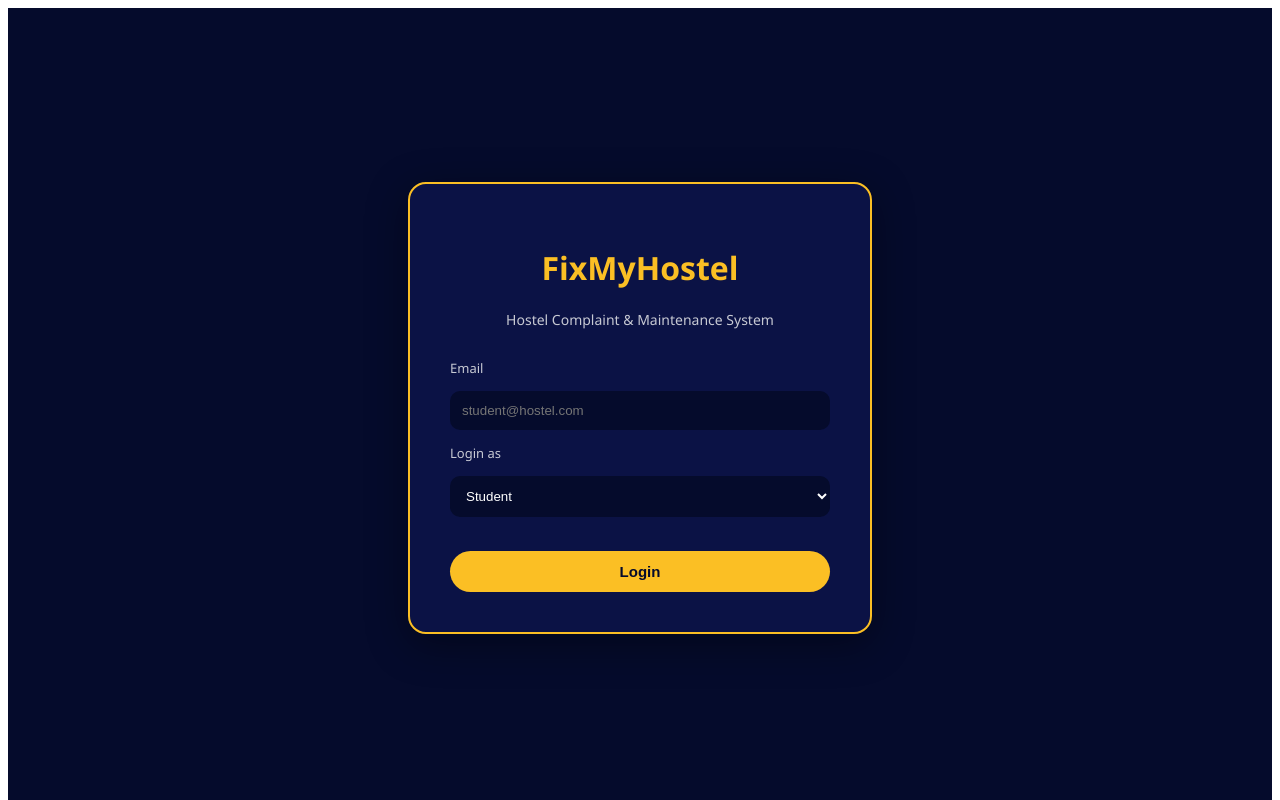
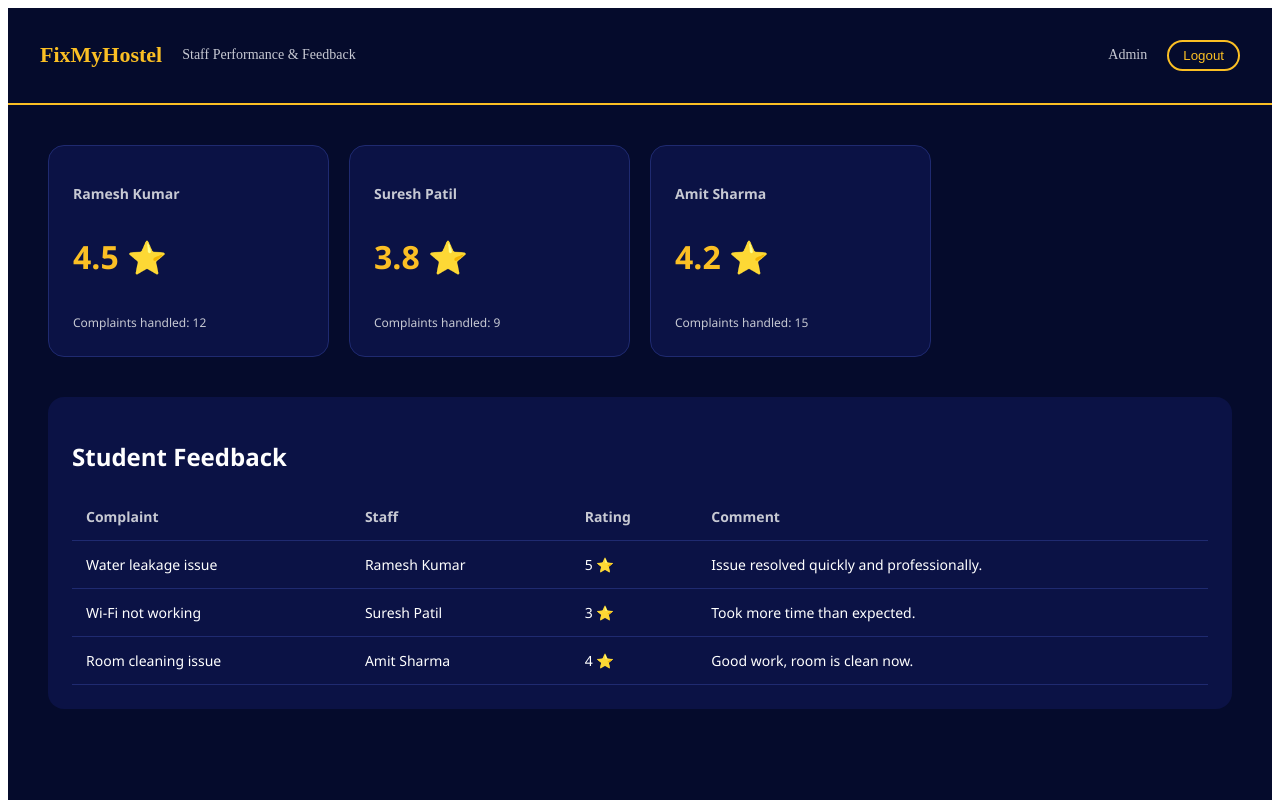
Before and after one commit to raikarshubham/FixMyHostel, a React app in the folder frontend/: page /admin/staff-performance in a window 1280 px wide. Before the commit this address led to /login. Shown: the top 800 px of the page. Built offline with nearby package versions, Linux system fonts and the light colour scheme; sample sign-in values are in the browser's storage; the HTML template or start-up script is replaced by a standard one.

Commit message:
Staff Feedback

```diff
--- a/frontend/src/App.jsx
+++ b/frontend/src/App.jsx
@@ -13,6 +13,7 @@ import Feedback from "./pages/student/Feedback";
 import ComplaintDetail from "./pages/student/ComplaintDetail";
 import AssignComplaint from "./pages/admin/AssignComplaint";
 import AllComplaints from "./pages/admin/AllComplaints";
+import StaffPerformance from "./pages/admin/StaffPerformance";
 
 
 
@@ -111,6 +112,15 @@ const App = () => {
   }
 />
 
+<Route
+  path="/admin/staff-performance"
+  element={
+    <ProtectedRoute role="admin">
+      <StaffPerformance />
+    </ProtectedRoute>
+  }
+/>
+
 
         <Route path="*" element={<Navigate to="/login" />} />
       </Routes>
--- a/frontend/src/pages/admin/AdminDashboard.jsx
+++ b/frontend/src/pages/admin/AdminDashboard.jsx
@@ -21,10 +21,11 @@ const AdminDashboard = () => {
             <p>View, analyze & assign complaints</p>
           </div>
 
-          <div className="dashboard-card">
-            <h3>Staff Performance</h3>
-            <p>Track maintenance efficiency</p>
-          </div>
+        <div className="dashboard-card" onClick={() => navigate("/admin/staff-performance")}>
+         <h3>Staff Performance</h3>
+          <p>View ratings & feedback</p>
+        </div>
+
         </div>
       </div>
     </>
--- a/frontend/src/pages/admin/StaffPerformance.jsx
+++ b/frontend/src/pages/admin/StaffPerformance.jsx
@@ -0,0 +1,101 @@
+import Navbar from "../../components/Navbar";
+import "../../styles/admin.css";
+
+const StaffPerformance = () => {
+  // Mock staff performance data
+  const staffStats = [
+    {
+      id: 1,
+      name: "Ramesh Kumar",
+      totalComplaints: 12,
+      avgRating: 4.5,
+    },
+    {
+      id: 2,
+      name: "Suresh Patil",
+      totalComplaints: 9,
+      avgRating: 3.8,
+    },
+    {
+      id: 3,
+      name: "Amit Sharma",
+      totalComplaints: 15,
+      avgRating: 4.2,
+    },
+  ];
+
+  // Mock feedback data
+  const feedbacks = [
+    {
+      id: 1,
+      complaint: "Water leakage issue",
+      staff: "Ramesh Kumar",
+      rating: 5,
+      comment: "Issue resolved quickly and professionally.",
+    },
+    {
+      id: 2,
+      complaint: "Wi-Fi not working",
+      staff: "Suresh Patil",
+      rating: 3,
+      comment: "Took more time than expected.",
+    },
+    {
+      id: 3,
+      complaint: "Room cleaning issue",
+      staff: "Amit Sharma",
+      rating: 4,
+      comment: "Good work, room is clean now.",
+    },
+  ];
+
+  return (
+    <>
+      <Navbar title="Staff Performance & Feedback" />
+
+      <div className="admin-page">
+        {/* ================= STAFF STATS ================= */}
+        <div className="analytics-section">
+          {staffStats.map((staff) => (
+            <div className="stat-card" key={staff.id}>
+              <h3>{staff.name}</h3>
+              <p>{staff.avgRating} ⭐</p>
+              <span className="stat-sub">
+                Complaints handled: {staff.totalComplaints}
+              </span>
+            </div>
+          ))}
+        </div>
+
+        {/* ================= FEEDBACK TABLE ================= */}
+        <div className="complaints-table">
+          <h2>Student Feedback</h2>
+
+          <table>
+            <thead>
+              <tr>
+                <th>Complaint</th>
+                <th>Staff</th>
+                <th>Rating</th>
+                <th>Comment</th>
+              </tr>
+            </thead>
+
+            <tbody>
+              {feedbacks.map((fb) => (
+                <tr key={fb.id}>
+                  <td>{fb.complaint}</td>
+                  <td>{fb.staff}</td>
+                  <td>{fb.rating} ⭐</td>
+                  <td>{fb.comment}</td>
+                </tr>
+              ))}
+            </tbody>
+          </table>
+        </div>
+      </div>
+    </>
+  );
+};
+
+export default StaffPerformance;
--- a/frontend/src/styles/admin.css
+++ b/frontend/src/styles/admin.css
@@ -81,3 +81,7 @@ th {
 .status.resolved {
   color: #22c55e;
 }
+.stat-sub {
+  font-size: 12px;
+  color: #c7c9d3;
+}
```
